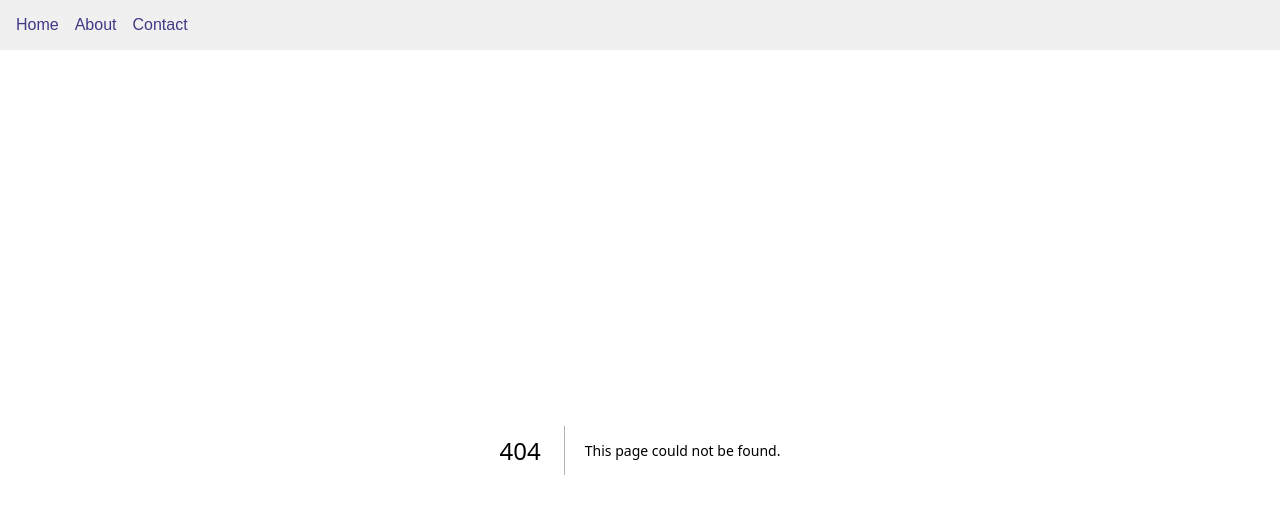
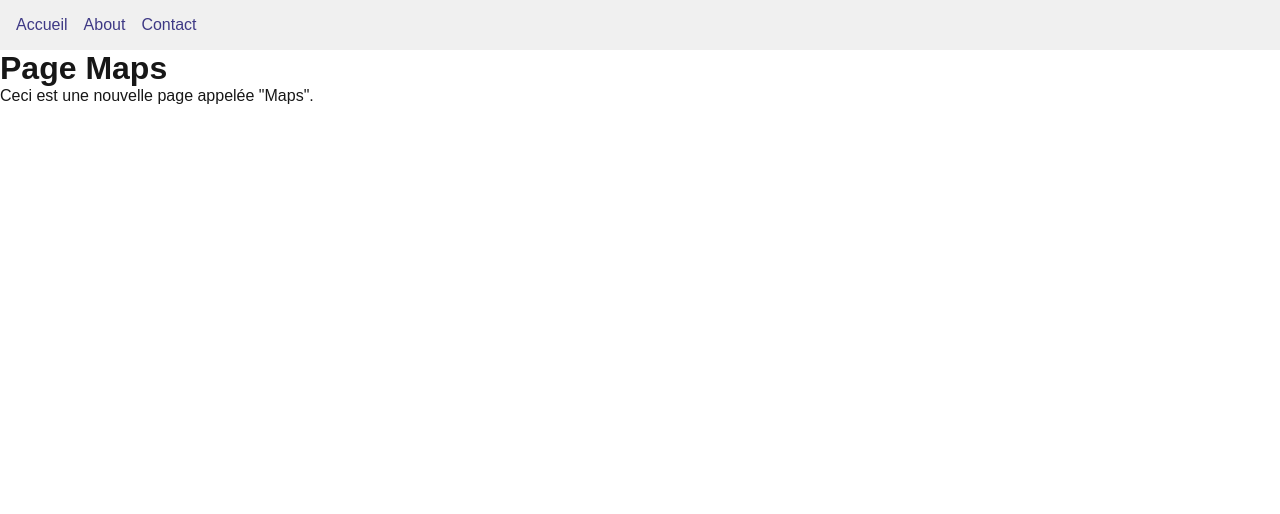
Before and after one commit to MtxYohann/TaxiT, a Next.js app: page /maps in a window 1280 px wide. Before the commit this address had no page. Shown: the top 514 px of the page. Built offline with nearby package versions, Linux system fonts and the light colour scheme.

Commit message:
fix navbar / icon page web bug a regler/ ajustement page d'accueil

```diff
--- a/src/app/layout.js
+++ b/src/app/layout.js
@@ -1,6 +1,7 @@
 import { Geist, Geist_Mono } from "next/font/google";
 import "../styles/globals.css";
 import Navbar from "../components/Navbar"
+import Head from "next/head";
 
 const geistSans = Geist({
   variable: "--font-geist-sans",
@@ -20,6 +21,9 @@ export const metadata = {
 export default function RootLayout({ children }) {
   return (
     <html lang="fr">
+      <Head>
+        <link rel="icon" href="/Icon.png" />
+      </Head>
       <body className={`${geistSans.variable} ${geistMono.variable}`}>
         <Navbar />
         <main>{children}</main>
--- a/src/components/Navbar.js
+++ b/src/components/Navbar.js
@@ -5,7 +5,7 @@ export default function Navbar() {
     return (
         <nav className={styles.navbar}>
             <ul>
-                <li><Link href="/">Home</Link></li>
+                <li><Link href="/">Accueil</Link></li>
                 <li><Link href="/about">About</Link></li>
                 <li><Link href="/contact">Contact</Link></li>
             </ul>
--- a/src/styles/globals.css
+++ b/src/styles/globals.css
@@ -3,12 +3,6 @@
   --foreground: #171717;
 }
 
-@media (prefers-color-scheme: dark) {
-  :root {
-    --background: #0a0a0a;
-    --foreground: #ededed;
-  }
-}
 
 html,
 body {
@@ -34,9 +28,3 @@ a {
   color: inherit;
   text-decoration: none;
 }
-
-@media (prefers-color-scheme: dark) {
-  html {
-    color-scheme: dark;
-  }
-}
--- a/src/styles/page.module.css
+++ b/src/styles/page.module.css
@@ -8,7 +8,6 @@
 
   display: grid;
   grid-template-rows: 20px 1fr 20px;
-  align-items: center;
   justify-items: center;
   min-height: 100svh;
   padding: 80px;
@@ -65,6 +64,10 @@ a.primary {
   gap: 8px;
 }
 
+a.primary:hover {
+  background: var(--button-primary-hover);
+}
+
 .footer {
   grid-row-start: 3;
   display: flex;
```
Also changed, not shown: src/app/page.js (+3 -5 lines), public/Icon.png (added), src/app/maps/page.js (renamed from src/app/exemple/page.js).
